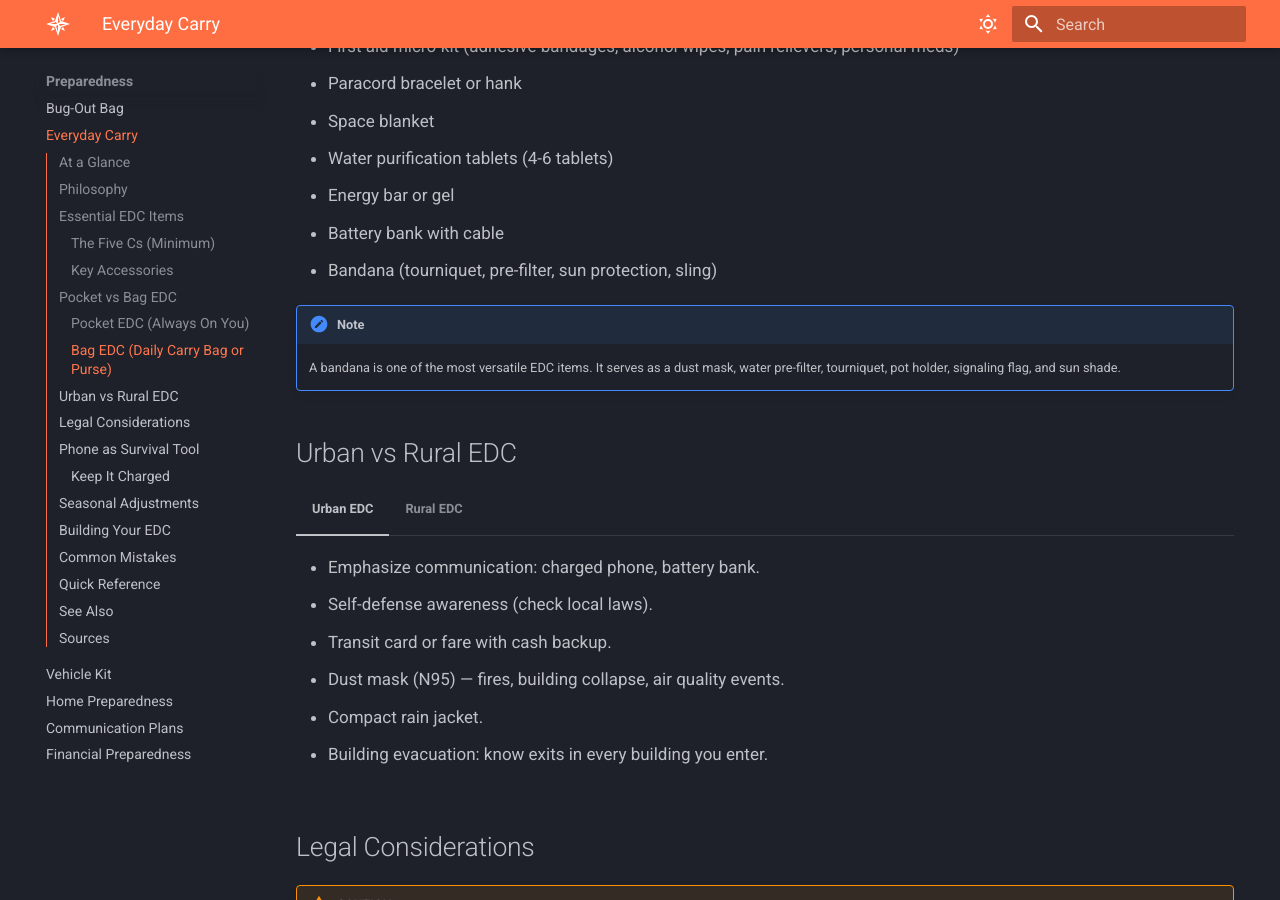
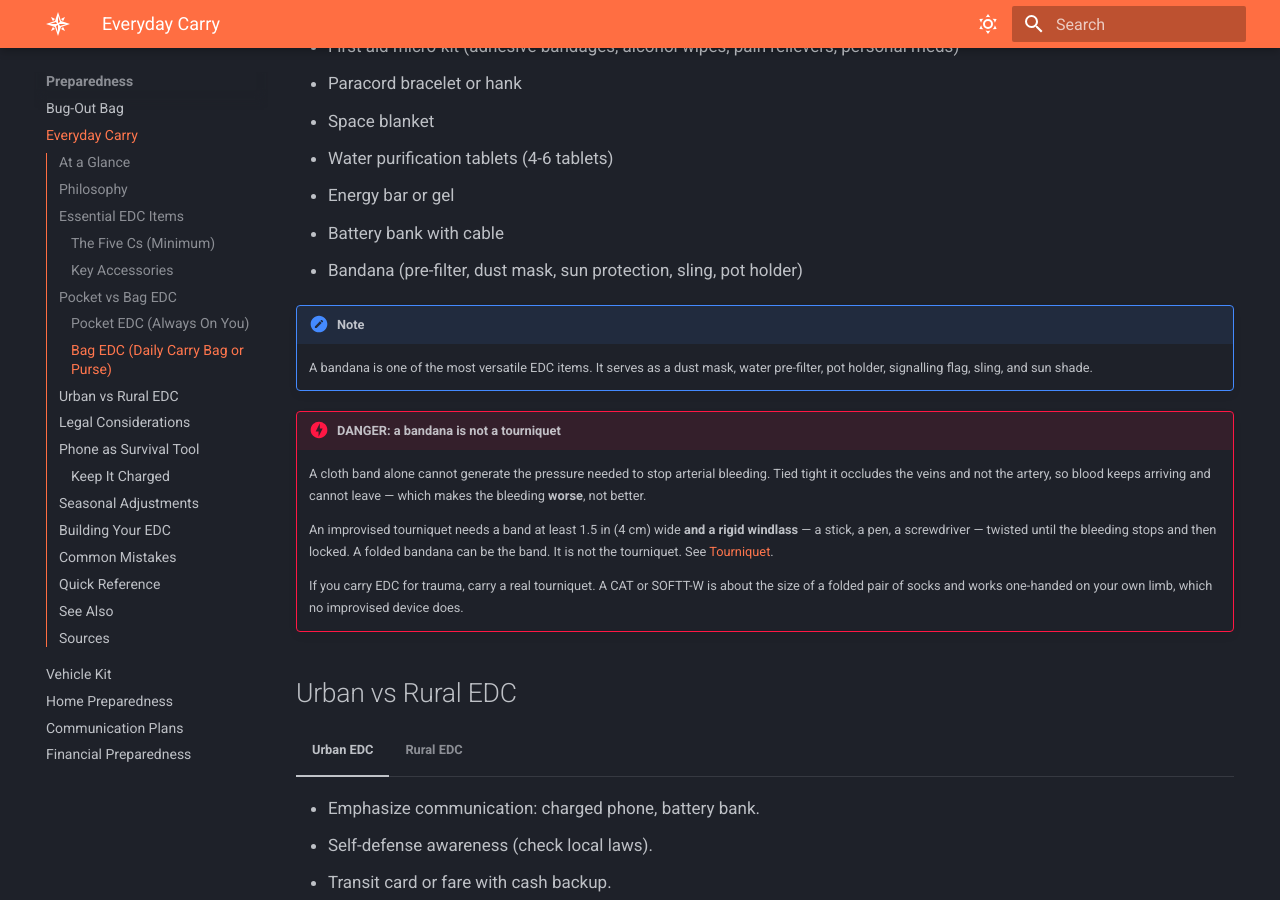
Before and after one commit to mmayden/WilderThings, an MkDocs documentation site: the page built from docs/preparedness/everyday-carry.md, in a window 1280 px wide and 900 px high, scrolled down 2182 px. Built offline with MkDocs 1.6.1 and Material for MkDocs 9.7.7, drawn with Linux system fonts in a browser that asks for light colours.

Commit message:
fix: a bandana listed as a tourniquet, and three guides sending readers to paracord for one
first-aid-basics states the rule plainly: an improvised tourniquet needs
a band at least 1.5 inches wide plus a stick windlass, and "never use
wire, paracord, or narrow material — these cause tissue necrosis without
effectively stopping blood flow."

Four other places contradicted it.

everyday-carry listed "tourniquet" among a bandana uses, in a sentence
that also included pot holder and sun shade. A cloth band alone cannot
reach arterial pressure. Tied tight it occludes the veins and not the
artery, so blood keeps arriving and cannot leave, and the bleeding gets
worse. The bandana can be the band in a proper improvised tourniquet; it
is not the tourniquet, and the missing part is the windlass.

Worse in an EDC guide than it would be elsewhere, because the whole
premise is knowing what your pocket contents can do. Someone who has read
that line believes massive haemorrhage is covered. Added the alternative
that actually fits an EDC context: a real tourniquet is about the size of
a folded pair of socks and works one-handed on your own limb, which no
improvised device does.

Then three See Also entries — in animal-attack, injured-and-alone, and
cordage itself — described cordage as material for making improvised
tourniquets. Those are cross-link descriptions, so they are read at the
moment someone is deciding where to go for help, and they pointed at the
one material the medical guide names as forbidden.

That is the most consequential place this class of error can sit. The
description is the navigation, and a reader following it arrives at a
guide about making rope with the belief that rope is the answer.

Co-Authored-By: Claude Opus 5 (1M context) <noreply@anthropic.com>

```diff
--- a/docs/preparedness/everyday-carry.md
+++ b/docs/preparedness/everyday-carry.md
@@ -74,10 +74,25 @@ Expands capability without adding pocket bulk:
 - Water purification tablets (4-6 tablets)
 - Energy bar or gel
 - Battery bank with cable
-- Bandana (tourniquet, pre-filter, sun protection, sling)
+- Bandana (pre-filter, dust mask, sun protection, sling, pot holder)
 
 !!! note
-    A bandana is one of the most versatile EDC items. It serves as a dust mask, water pre-filter, tourniquet, pot holder, signaling flag, and sun shade.
+    A bandana is one of the most versatile EDC items. It serves as a dust mask, water
+    pre-filter, pot holder, signalling flag, sling, and sun shade.
+
+!!! danger "DANGER: a bandana is not a tourniquet"
+    A cloth band alone cannot generate the pressure needed to stop arterial bleeding. Tied
+    tight it occludes the veins and not the artery, so blood keeps arriving and cannot
+    leave — which makes the bleeding **worse**, not better.
+
+    An improvised tourniquet needs a band at least 1.5 in (4 cm) wide **and a rigid
+    windlass** — a stick, a pen, a screwdriver — twisted until the bleeding stops and then
+    locked. A folded bandana can be the band. It is not the tourniquet. See
+    [Tourniquet](../medical/first-aid-basics.md#step-3-tourniquet).
+
+    If you carry EDC for trauma, carry a real tourniquet. A CAT or SOFTT-W is about the
+    size of a folded pair of socks and works one-handed on your own limb, which no
+    improvised device does.
 
 ## Urban vs Rural EDC
 
```
Also changed, not shown: docs/scenarios/animal-attack.md (+1 -1 lines), docs/scenarios/injured-and-alone.md (+1 -1 lines), docs/tools-and-craft/cordage.md (+1 -1 lines).
